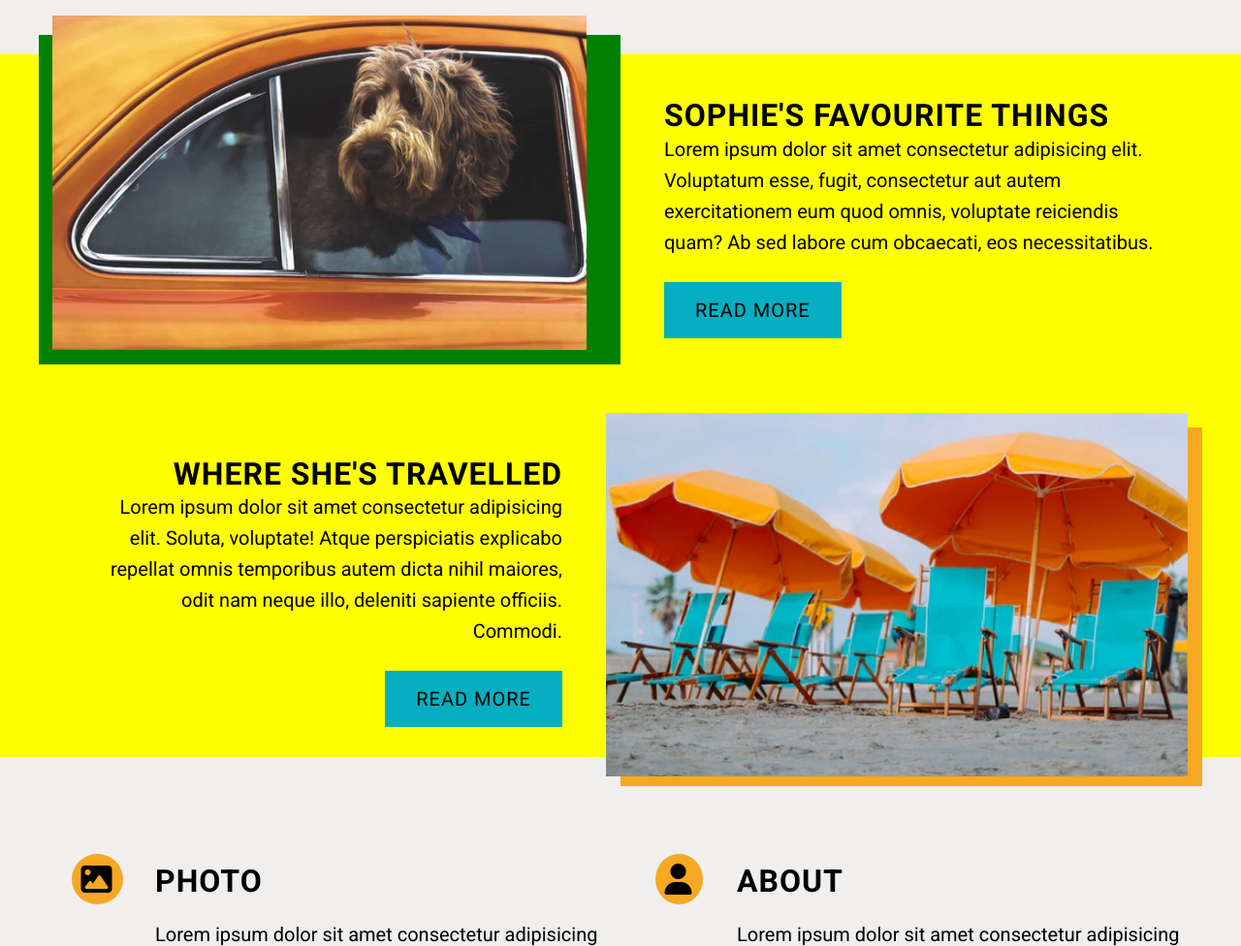
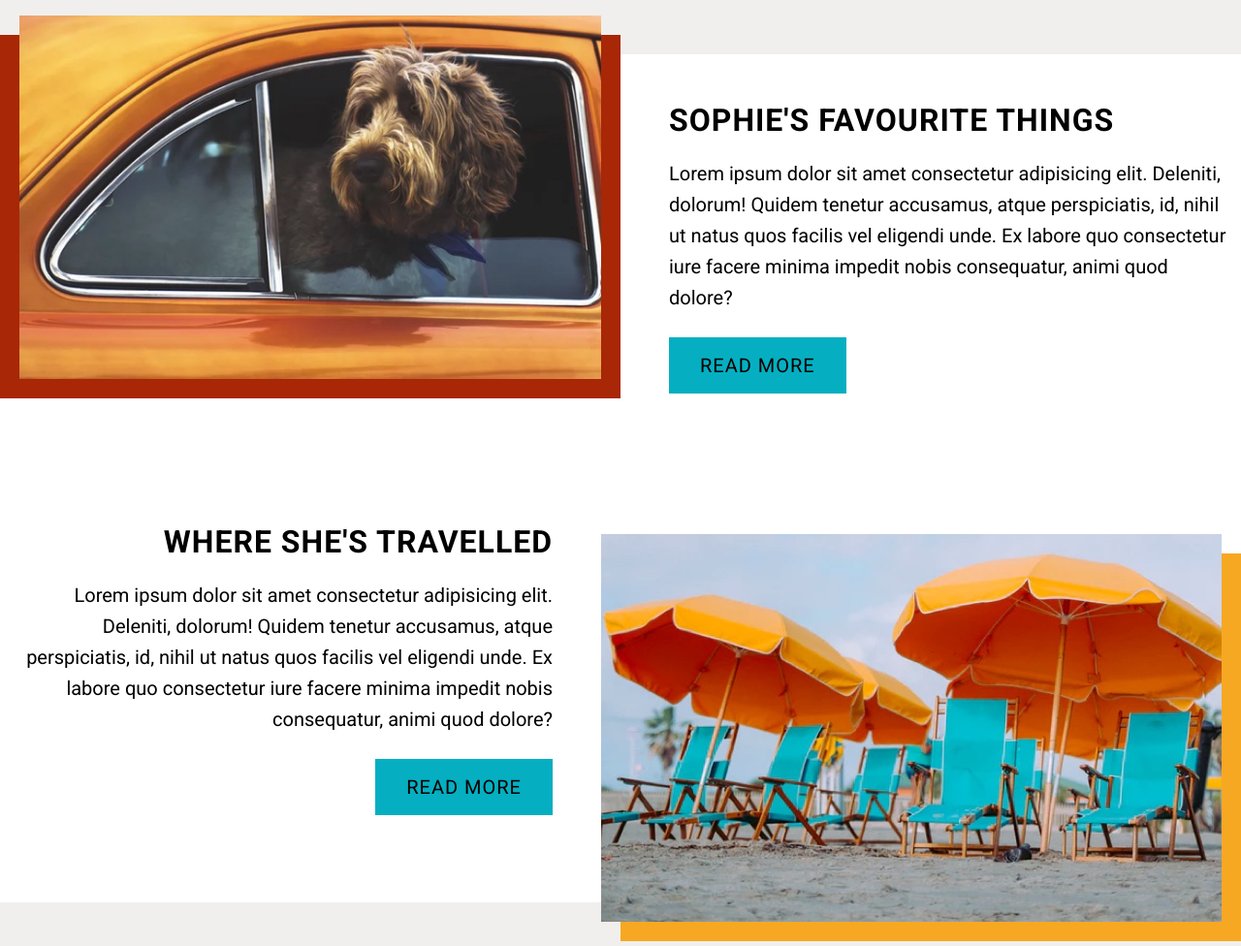
Before and after one commit to ErkaTsy/erzhena-tsyrendashieva-project-two, a plain HTML site: page index.html in a window 1280 px wide. Shown: the part 1020-1996 px from the top of the page at 97% size. Drawn offline with Linux system fonts and the light colour scheme.

Commit message:
fixed sohpie section in index.html

```diff
--- a/index.html
+++ b/index.html
@@ -44,25 +44,36 @@
                 </div>
             </section>
 
-            <section class="sophie-things">
-                <div class="wrapper things-box">
-                    <div class="favourite-things-image">
-                        <figure>
-                            <img src="/assets/home-image-2.jpg" alt="Dog in the car">
-                        </figure>
+            <section id="sophie-things" class="sophie-things">
+                <div class="sophie-boxes">
+                    <div class="sophie-img-box1">
+                        <div class="box1">
+                            <img src="/assets/home-image-2.jpg" alt="Sneakers">
+                        </div>
                     </div>
-                    <div class="things-box-text">
-                        <h3>Sophie's favourite things</h3>
-                        <p>Lorem ipsum dolor sit amet consectetur adipisicing elit. Voluptatum esse, fugit, consectetur aut autem exercitationem eum quod omnis, voluptate reiciendis quam? Ab sed labore cum obcaecati, eos necessitatibus.</p>
-                        <a  class="btn" href="#">Read more</a>
+                    <div class="sophie-text-box1">
+                        <div class="box2">
+                            <h3>Sophie's favourite things</h3>
+                            <p>Lorem ipsum dolor sit amet consectetur adipisicing elit. Deleniti, dolorum! Quidem tenetur
+                                accusamus, atque perspiciatis, id, nihil ut natus quos facilis vel eligendi unde.
+                                Ex labore quo consectetur iure facere minima impedit nobis consequatur, animi quod dolore?</p>
+                            <a class="btn" href="#">Read more</a>
+                        </div>
                     </div>
-                    <div class="travelled-box-text">
-                        <h3>Where she's travelled</h3>
-                        <p>Lorem ipsum dolor sit amet consectetur adipisicing elit. Soluta, voluptate! Atque perspiciatis explicabo repellat omnis temporibus autem dicta nihil maiores, odit nam neque illo, deleniti sapiente officiis. Commodi.</p>
-                        <a class="btn" href="">Read more</a>
+
+                    <div class="sophie-text-box2">
+                        <div class="box3">
+                            <h3>Where she's travelled</h3>
+                            <p>Lorem ipsum dolor sit amet consectetur adipisicing elit. Deleniti, dolorum! Quidem tenetur
+                                accusamus, atque perspiciatis, id, nihil ut natus quos facilis vel eligendi unde.
+                                Ex labore quo consectetur iure facere minima impedit nobis consequatur, animi quod dolore?</p>
+                            <a class="btn" href="#">Read more</a>
+                        </div>
                     </div>
-                    <div class="travelled-image">
-                        <img src="/assets/home-image-3.jpg" alt="beach">
+                    <div class="sophie-img-box2">
+                        <div class="box4">
+                            <img src="/assets/home-image-3.jpg" alt="Sneakers">
+                        </div>
                     </div>
                 </div>
             </section>
--- a/styles/sass/_home.scss
+++ b/styles/sass/_home.scss
@@ -6,18 +6,14 @@ header{
 }
 
 .nav-links{
-    // background-color: red;
     margin: 0 auto;
     padding: 25px 0;
 }
 
 .nav-links ul{
-    // background-color: blue;
-    // z-index: 1;
     text-align: center;
 }
 .nav-links ul li {
-// background-color: green;
     margin: 0;
 }
 .nav-links a{
@@ -26,7 +22,6 @@ header{
 .nav-links a:link,
 .nav-links a:visited{
     text-decoration: none;
-    // text-transform: uppercase;
 }
 .nav-links a:hover,
 .nav-links a:focus{
@@ -38,18 +33,15 @@ header{
     text-transform: uppercase;
     font-weight: bold;
     margin: 0 35px;
-    // background-color: green;
     line-height: 0;
 }
 //HEADER LOGO style
 .header-box{
-    // background-color: green;
     display: grid;
     grid-template-columns: 60% 40%;
     grid-gap: 2em;
 }
 .header-text{
-    // background-color: blue;
     position: relative;
 }
 .logo-box{
@@ -64,8 +56,6 @@ header{
 .logo-box h1{
     margin-top: -30px;
     margin-left: 50px;
-    // width: 100%;
-    // background-color: violet;
 }
 .header-img{
     margin-bottom: -50px;
@@ -107,60 +97,87 @@ header{
 
 // SOPHIE'S THINGS style
 .sophie-things{
-    background-color: yellow;
+    background-color: $white;
+    position: relative;
 }
 
-.things-box{
+.sophie-boxes{
     display: grid;
     grid-template-columns: 1fr 1fr;
-    grid-auto-rows: minmax(350px,auto);
+    grid-auto-rows: auto;
 }
 
-.things-box-text{
-    padding: 45px;
+/* ABOUT IMG style */
+.sophie-boxes > div:nth-child(1){
+    background-color: $rust-red;
+    margin-bottom: 80px;
+}
+.sophie-boxes > div:nth-child(4){
+    background-color:$orange-yellow;
+    margin-top: 80px;
+    margin-bottom: -40px;
 }
 
-.travelled-box-text{
-    padding: 45px 60px;
-    text-align:right;
+.sophie-img-box1{
+    display:flex;
+    justify-content: flex-end;
+    margin-top: -20px;
 }
-.things-box-text h2, .travelled-box-text h2{
-    margin: 20px 0;
+
+.sophie-img-box2{
+    display: flex;
+    justify-content: flex-start;
 }
-.things-box-text p, .travelled-box-text p{
-    margin-bottom: 40px;
-}
-.favourite-things-image{
-    background-color: $rust-red;
-    margin-top: -20px;
-    margin-bottom: 50px;
+
+.sophie-img-box1 .box1{
+    max-width: 640px;
+    width: auto;
+    margin-right: 20px;
 
 }
-.favourite-things-image figure{
-    background-color: green;
-    width: 100%;
+
+.sophie-img-box1 .box1 img{
+    margin-top: -20px;
+    margin-bottom: 20px;
+    padding-left: 20px;
 }
 
-.favourite-things-image img{
-    width: 95%;
-    float: right;
-    margin: -20px 15px 0 0;
-    padding-bottom: 15px;
-    // box-shadow: -20px 15px 20px 10px black;
+.sophie-img-box2 .box4{
+    margin-left: -20px;
 }
 
-.travelled-image{
-    background-color: $orange-yellow;
-    margin: 15px 0 -30px 0;
-    // margin-top:  20pxs;
-    // margin-bottom: -40px;
-    // margin-top: 0px;
-}
-.travelled-image img{
-    width: 100%;
-    margin: -15px 0 0 -15px;
+.sophie-img-box2 .box4 img{
+    margin-bottom: 20px;
+    margin-top: -20px;
+    padding-right: 20px;
 }
 
+.sophie-things h3{
+    padding-bottom: 20px;
+}
+.sophie-things p{
+    padding-bottom: 40px;
+}
+/* ABOUT TEXT style */
+.sophie-text-box1{
+    position: relative;
+    max-width: 640px;
+}
+
+.sophie-text-box1 .box2{
+    padding: 50px 10px 50px 50px;
+}
+
+.sophie-text-box2{
+    position: relative;
+    text-align: right;
+    max-width: 640px;
+    justify-self: end;
+}
+
+.sophie-text-box2 .box3{
+     padding: 50px 70px 50px 10px;
+}
 // SUMMARY style
 .summary{
     padding: 80px 0;
@@ -203,20 +220,17 @@ header{
 
 .summary-text-box{
     width:80%;
-    // background-color: lime;
     padding: 10px 0;
     margin: 20px 0;
 }
 
 // SLIDE style
 .slide-img .picture{
-    // background-color: green;
     height: auto;
     position: relative;
 }
 // Journey style
 .journey{
-    // background-color: $white-shade;
     background-color: brown;
     height: auto;
     position: relative;
@@ -238,7 +252,6 @@ header{
 }
 
 .journey-summary{
-    // width: 65%;
     margin: 80px 0;
     margin-left: 80px;
     width: calc(65% - 80px);
```
Also changed, not shown: styles/style.css.
